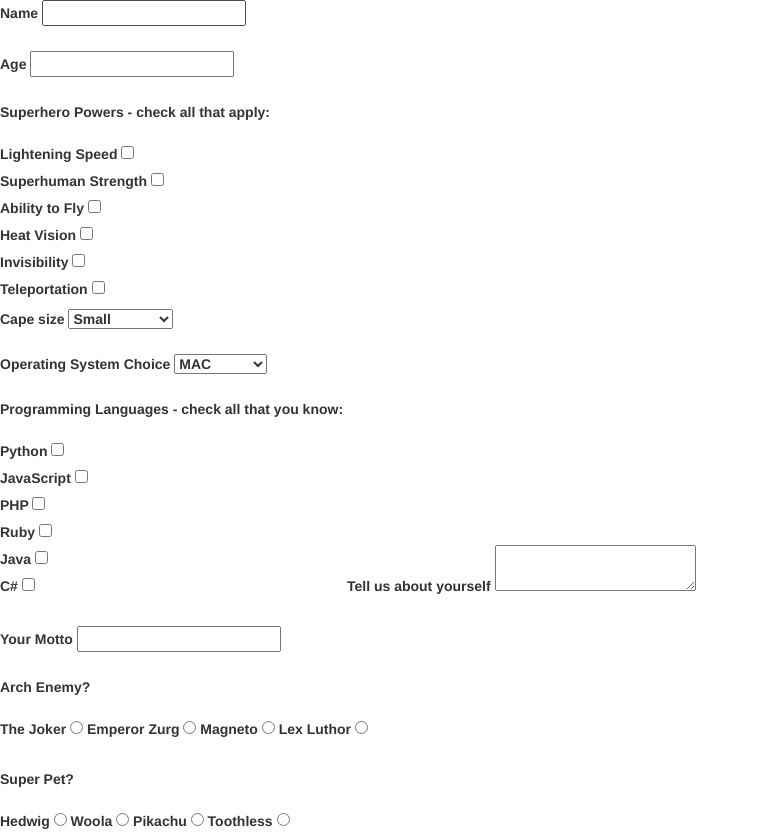
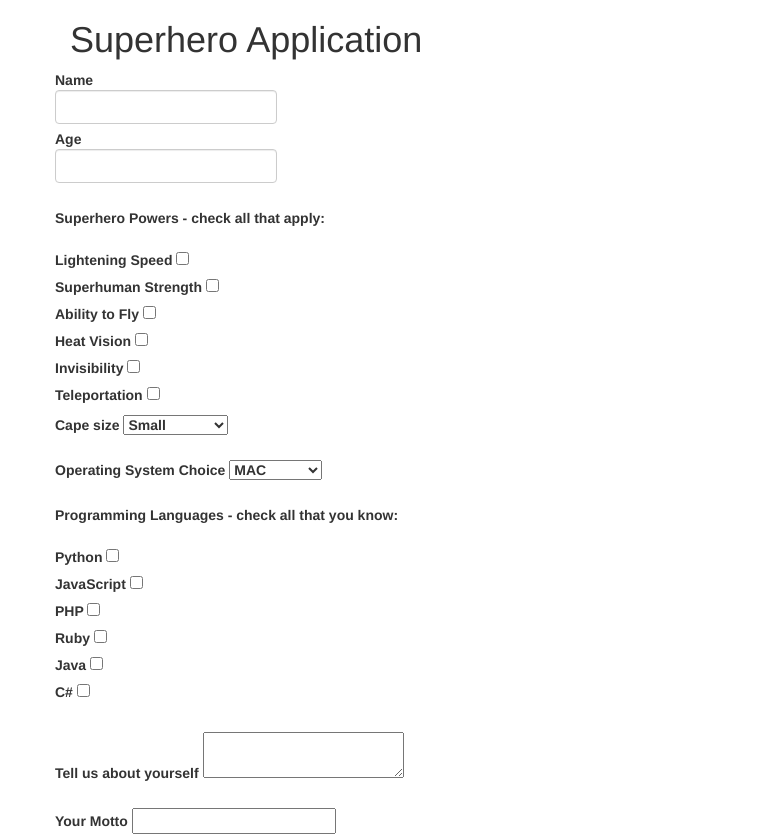
Before and after one commit to WilleniumFalcon91/Practice-with-Forms-, a plain HTML site: page survey-form.html in a window 1280 px wide. Shown: the top 839 px of the page, without its empty margins (0-759 px from the left). Drawn offline with nearby package versions, Linux system fonts and the light colour scheme.

Commit message:
adds bootstap form classes for name and age

```diff
--- a/survey-form.html
+++ b/survey-form.html
@@ -8,16 +8,23 @@
     <title>Superhero Application</title>
 </head>
 <body>
-    <form action="http://localhost:5000" enctype="multipart/form-data" method="GET">
+    <div class="container">
+        <div class="row">
+            <div class="center">
+                <div class="col-md-12">
+                    <h1>Superhero Application</h1>
+                </div>
+        <form class="form-horizontal" action="http://localhost:5000" enctype="multipart/form-data" method="GET">
+            <div class="form group">
                 <label>Name
-        <input type="text" name="name">
+                <input type="text" class="form-control" name="name">
                 </label>
-        <br>
-        <br>
+            </div>
+            <div class="form group">
                 <label>Age
-        <input type="number" name="age">
+                <input type="number" class="form-control" name="age">
                 </label>
-        <br>
+            </div>
             <br>
             <label>Superhero Powers - check all that apply:
             <br>
@@ -95,6 +102,8 @@
                 </label>
                 <br>
             </label>
+            <br>
+            <br>
             <label>Tell us about yourself
                 <textarea name="Bio"></textarea>
             </label>
@@ -144,5 +153,6 @@
             <input type="submit" class="btn btn-primary">
             <input type="reset" class="btn btn-danger">
         </form>
+    </div>
 </body>
 </html>
```
Lines whose indentation alone changed are shown as unchanged.
